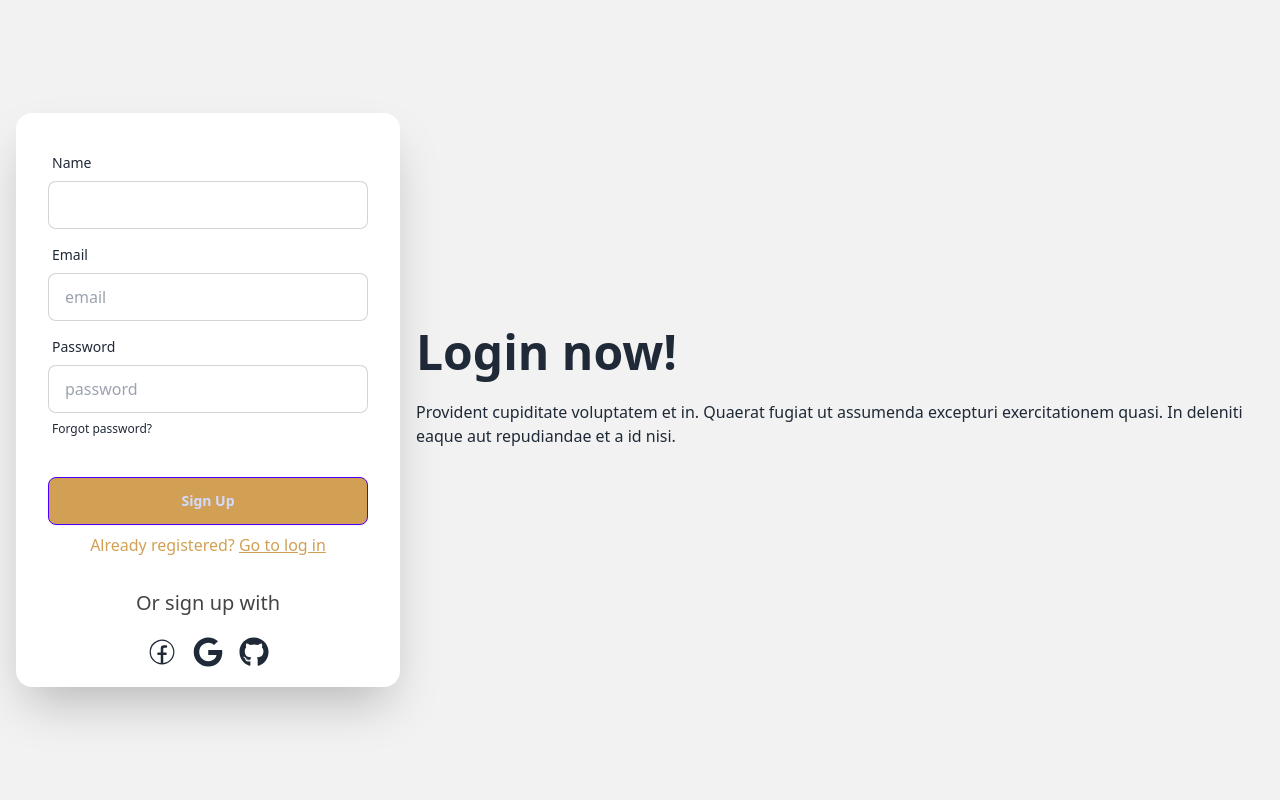
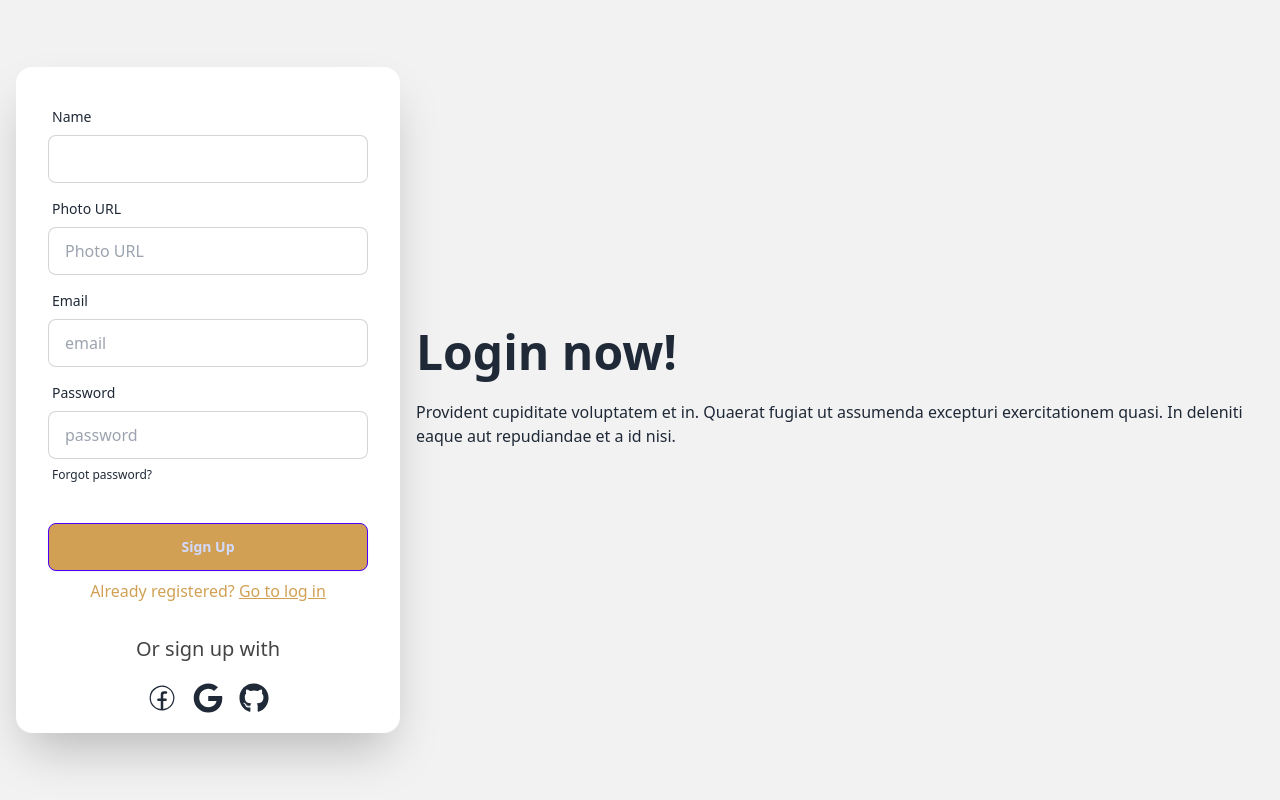
Before and after one commit to FazluLKarim4122/bistro-boss-restaurant-client, a React (Vite) app: page /signup in a window 1280 px wide. Built offline with nearby package versions, Linux system fonts and the light colour scheme; no server answers.

Commit message:
added photo url section in the signUp page

```diff
--- a/src/Pages/SignUp/SignUp.jsx
+++ b/src/Pages/SignUp/SignUp.jsx
@@ -71,6 +71,14 @@ const SignUp = () => {
                             </div>
                             <div className="form-control">
                                 <label className="label">
+                                    <span className="label-text">Photo URL</span>
+                                </label>
+
+                                <input type="text" defaultValue="" {...register("photoURL", { required: true })} placeholder='Photo URL' className="input input-bordered" />
+                                {errors.photoURL && <span className="text-red-800">Photo URL is required</span>}
+                            </div>
+                            <div className="form-control">
+                                <label className="label">
                                     <span className="label-text">Email</span>
                                 </label>
                                 <input type="email" {...register("email", { required: true })} name='email' placeholder="email" className="input input-bordered"  />
```
